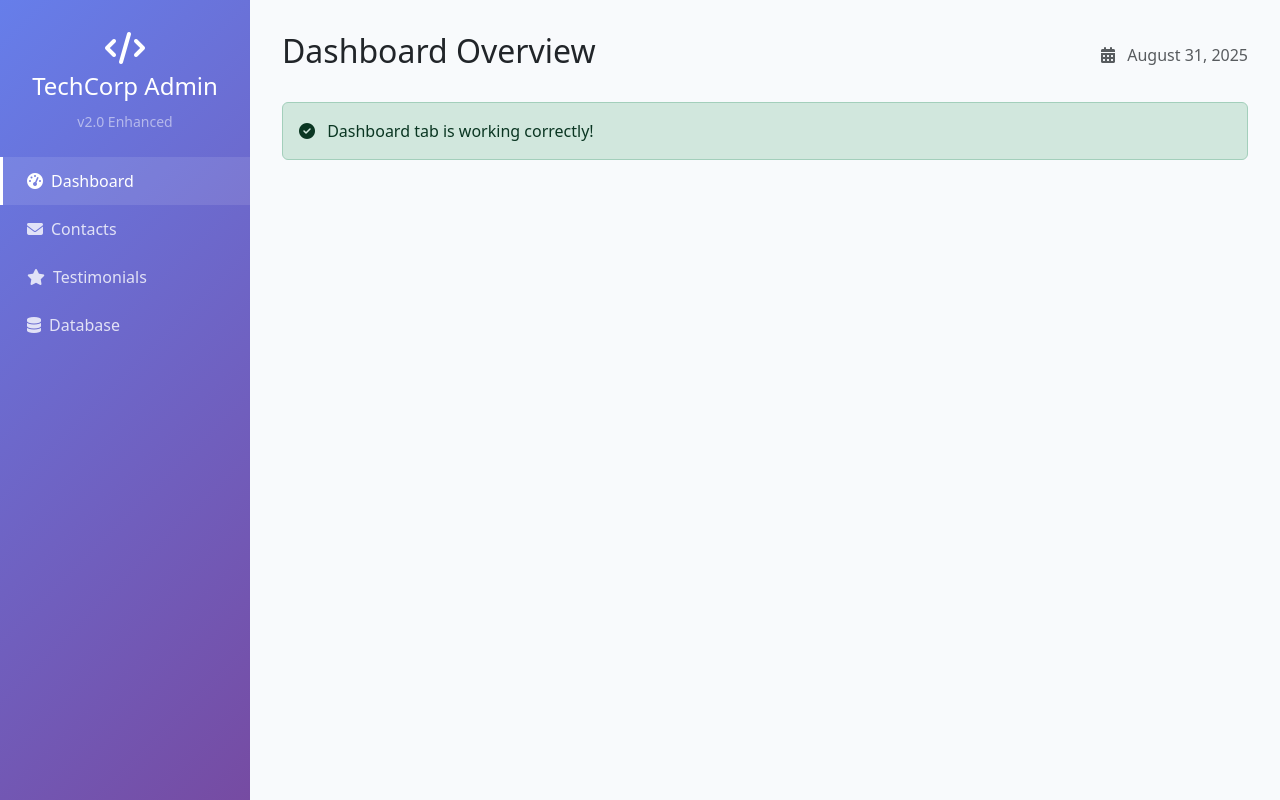
After one commit to MohitSutharOfficial/AWDP, a PHP site: page /admin-test.html in a window 1280 px wide. The commit adds this page. Run offline with PHP 8.4, Linux system fonts and the light colour scheme.

Commit message:
admin panel issues

```diff
--- /dev/null
+++ b/admin-test.html
@@ -0,0 +1,232 @@
+<!DOCTYPE html>
+<html lang="en">
+
+<head>
+    <meta charset="UTF-8">
+    <meta name="viewport" content="width=device-width, initial-scale=1.0">
+    <title>Admin Panel Test - Navigation</title>
+
+    <!-- Bootstrap 5 CSS -->
+    <link href="https://cdn.jsdelivr.net/npm/bootstrap@5.3.0/dist/css/bootstrap.min.css" rel="stylesheet">
+
+    <!-- Font Awesome -->
+    <link rel="stylesheet" href="https://cdnjs.cloudflare.com/ajax/libs/font-awesome/6.4.0/css/all.min.css">
+
+    <style>
+        .admin-sidebar {
+            background: linear-gradient(135deg, #667eea 0%, #764ba2 100%);
+            min-height: 100vh;
+            position: fixed;
+            top: 0;
+            left: 0;
+            width: 250px;
+            z-index: 1000;
+            padding-top: 2rem;
+        }
+
+        .admin-content {
+            margin-left: 250px;
+            padding: 2rem;
+            min-height: 100vh;
+            background: #f8fafc;
+        }
+
+        .admin-nav-link {
+            color: rgba(255, 255, 255, 0.8);
+            padding: 0.75rem 1.5rem;
+            display: flex;
+            align-items: center;
+            text-decoration: none;
+            transition: all 0.3s ease;
+            border-left: 3px solid transparent;
+            position: relative;
+            cursor: pointer;
+            z-index: 10;
+        }
+
+        .admin-nav-link:hover,
+        .admin-nav-link.active {
+            color: white;
+            background: rgba(255, 255, 255, 0.1);
+            border-left-color: white;
+        }
+
+        .tab-content {
+            display: none;
+        }
+
+        .tab-content.active {
+            display: block !important;
+        }
+
+        /* Ensure dashboard is visible by default */
+        #dashboard.tab-content {
+            display: block;
+        }
+    </style>
+</head>
+
+<body>
+    <div class="admin-sidebar" id="adminSidebar">
+        <div class="text-center text-white mb-4">
+            <i class="fas fa-code fa-2x mb-2"></i>
+            <h4>TechCorp Admin</h4>
+            <small class="text-white-50">v2.0 Enhanced</small>
+        </div>
+
+        <nav>
+            <a href="#dashboard" class="admin-nav-link active" data-tab="dashboard"
+                onclick="return showTab('dashboard');">
+                <i class="fas fa-tachometer-alt me-2"></i>Dashboard
+            </a>
+            <a href="#contacts" class="admin-nav-link" data-tab="contacts" onclick="return showTab('contacts');">
+                <i class="fas fa-envelope me-2"></i>Contacts
+            </a>
+            <a href="#testimonials" class="admin-nav-link" data-tab="testimonials"
+                onclick="return showTab('testimonials');">
+                <i class="fas fa-star me-2"></i>Testimonials
+            </a>
+            <a href="#database" class="admin-nav-link" data-tab="database" onclick="return showTab('database');">
+                <i class="fas fa-database me-2"></i>Database
+            </a>
+        </nav>
+    </div>
+
+    <div class="admin-content">
+        <!-- Dashboard Tab -->
+        <div id="dashboard" class="tab-content active">
+            <div class="d-flex justify-content-between align-items-center mb-4">
+                <h2>Dashboard Overview</h2>
+                <div class="text-muted">
+                    <i class="fas fa-calendar-alt me-2"></i>
+                    August 31, 2025
+                </div>
+            </div>
+
+            <div class="alert alert-success">
+                <i class="fas fa-check-circle me-2"></i>
+                Dashboard tab is working correctly!
+            </div>
+        </div>
+
+        <!-- Contacts Tab -->
+        <div id="contacts" class="tab-content">
+            <div class="d-flex justify-content-between align-items-center mb-4">
+                <h2>Contact Submissions</h2>
+            </div>
+
+            <div class="alert alert-info">
+                <i class="fas fa-envelope me-2"></i>
+                Contacts tab is working correctly!
+            </div>
+        </div>
+
+        <!-- Testimonials Tab -->
+        <div id="testimonials" class="tab-content">
+            <div class="d-flex justify-content-between align-items-center mb-4">
+                <h2>Client Testimonials</h2>
+            </div>
+
+            <div class="alert alert-warning">
+                <i class="fas fa-star me-2"></i>
+                Testimonials tab is working correctly!
+            </div>
+        </div>
+
+        <!-- Database Tab -->
+        <div id="database" class="tab-content">
+            <div class="d-flex justify-content-between align-items-center mb-4">
+                <h2>Database Management</h2>
+            </div>
+
+            <div class="alert alert-secondary">
+                <i class="fas fa-database me-2"></i>
+                Database tab is working correctly!
+            </div>
+        </div>
+    </div>
+
+    <!-- Bootstrap JS -->
+    <script src="https://cdn.jsdelivr.net/npm/bootstrap@5.3.0/dist/js/bootstrap.bundle.min.js"></script>
+
+    <script>
+        // Enhanced navigation function with better error handling
+        function showTab(tabName) {
+            console.log('showTab called with:', tabName);
+
+            try {
+                // Hide all tab content
+                const allTabs = document.querySelectorAll('.tab-content');
+                allTabs.forEach(tab => {
+                    tab.classList.remove('active');
+                    tab.style.display = 'none';
+                });
+
+                // Remove active class from all nav links
+                const allLinks = document.querySelectorAll('.admin-nav-link');
+                allLinks.forEach(link => {
+                    link.classList.remove('active');
+                });
+
+                // Show selected tab
+                const selectedTab = document.getElementById(tabName);
+                if (selectedTab) {
+                    selectedTab.classList.add('active');
+                    selectedTab.style.display = 'block';
+                    console.log('Showing tab:', tabName);
+                } else {
+                    console.error('Tab not found:', tabName);
+                    return false;
+                }
+
+                // Add active class to clicked nav link
+                const selectedLink = document.querySelector(`[href="#${tabName}"]`);
+                if (selectedLink) {
+                    selectedLink.classList.add('active');
+                    console.log('Activated link for:', tabName);
+                }
+
+                return false;
+            } catch (error) {
+                console.error('Error in showTab:', error);
+                return false;
+            }
+        }
+
+        // Make functions globally available
+        window.showTab = showTab;
+
+        // Initialize when page loads
+        document.addEventListener('DOMContentLoaded', function () {
+            console.log('DOM Content Loaded - Navigation test ready');
+
+            // Test that showTab function is available
+            if (typeof window.showTab === 'function') {
+                console.log('showTab function is available');
+            } else {
+                console.error('showTab function is NOT available');
+            }
+
+            // Add additional click handlers as backup
+            const navLinks = document.querySelectorAll('.admin-nav-link[href^="#"]');
+            navLinks.forEach(function (link) {
+                const href = link.getAttribute('href');
+                if (href && href.startsWith('#')) {
+                    const tabName = href.substring(1);
+
+                    // Add event listener
+                    link.addEventListener('click', function (e) {
+                        e.preventDefault();
+                        console.log('Event listener triggered for:', tabName);
+                        showTab(tabName);
+                        return false;
+                    });
+                }
+            });
+
+            console.log('Navigation test initialized successfully');
+        });
+    </script>
+</body>
+
+</html>
```
Also changed, not shown: NAVIGATION_FIX_SUMMARY.md (added, +94 -0 lines), admin.php (+123 -17 lines).
